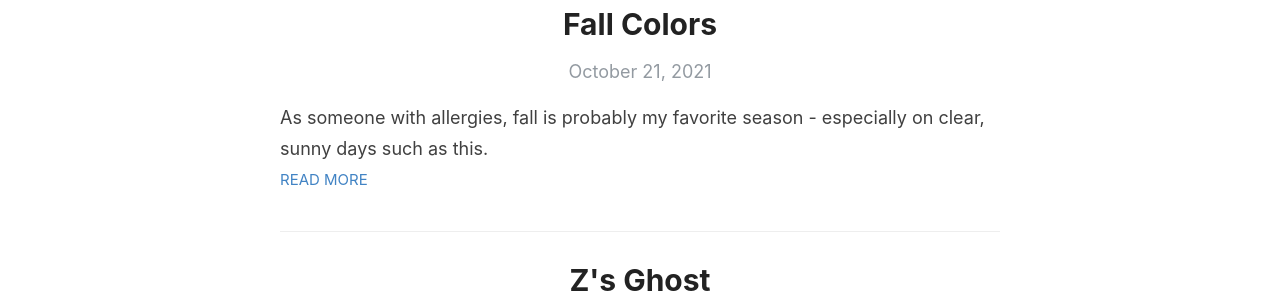
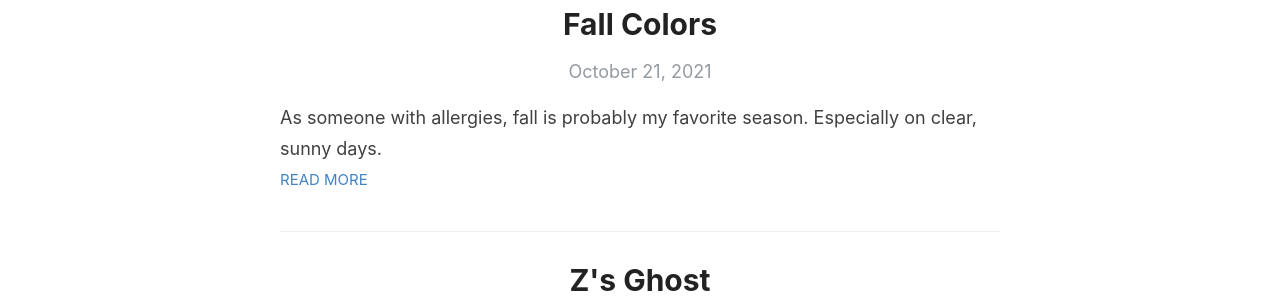
Before and after one commit to amitmerchant1990/reverie, a Jekyll site: the page built from index.html, in a window 1280 px wide. Shown: the part 188-488 px from the top of the page. Built offline with Jekyll 4.4.1, drawn with Linux system fonts in a browser that asks for light colours; the list of posts is cut into pages by our own code.

Commit message:
Update 2021-10-21-Fall_Colors.md

```diff
--- a/_posts/2021-10-21-Fall_Colors.md
+++ b/_posts/2021-10-21-Fall_Colors.md
@@ -2,9 +2,9 @@
 layout: post
 title: Fall Colors
 categories: [Photography]
-excerpt: As someone with allergies, fall is probably my favorite season - especially on clear, sunny days such as this.
+excerpt: As someone with allergies, fall is probably my favorite season. Especially on clear, sunny days.
 ---
-As someone with allergies, fall is probably my favorite season - especially on clear, sunny days such as this. The air is crisp and clean, but not too cold. And the colors!
+As someone with allergies, fall is probably my favorite season - especially on clear, sunny days. The air is crisp and clean, but not too cold. And the colors!
 &nbsp;
 ![Fall Colors in Baggetorp]({{magnuspalmblad.github.io}}/assets/DSC_1553.JPG)
 &nbsp;
```
